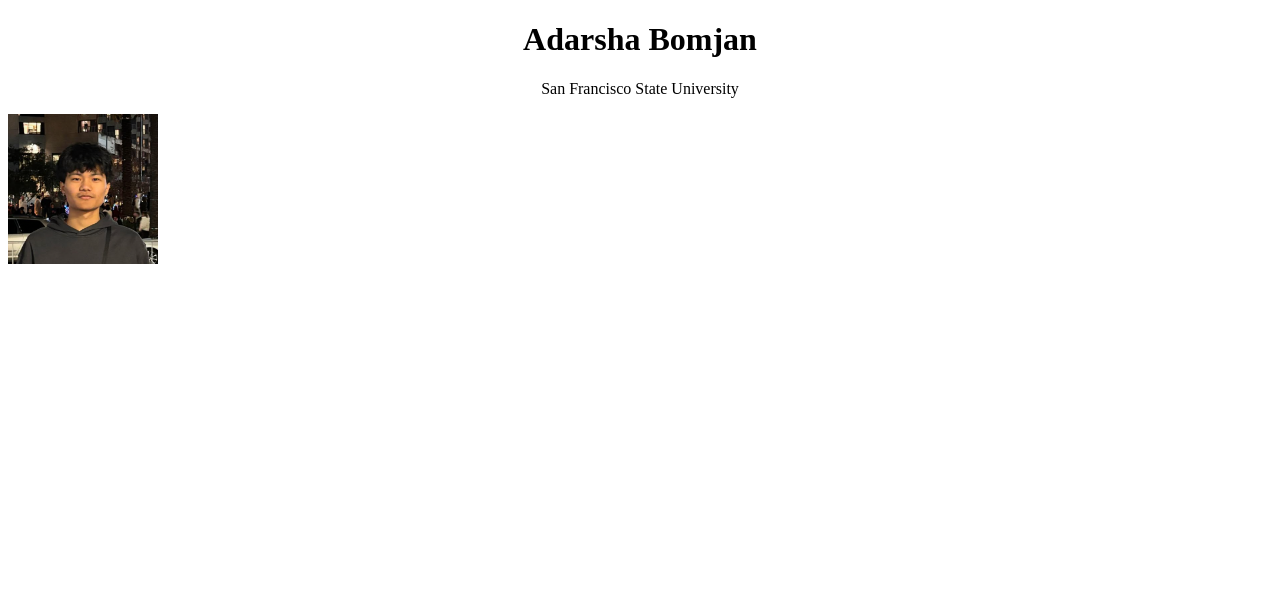
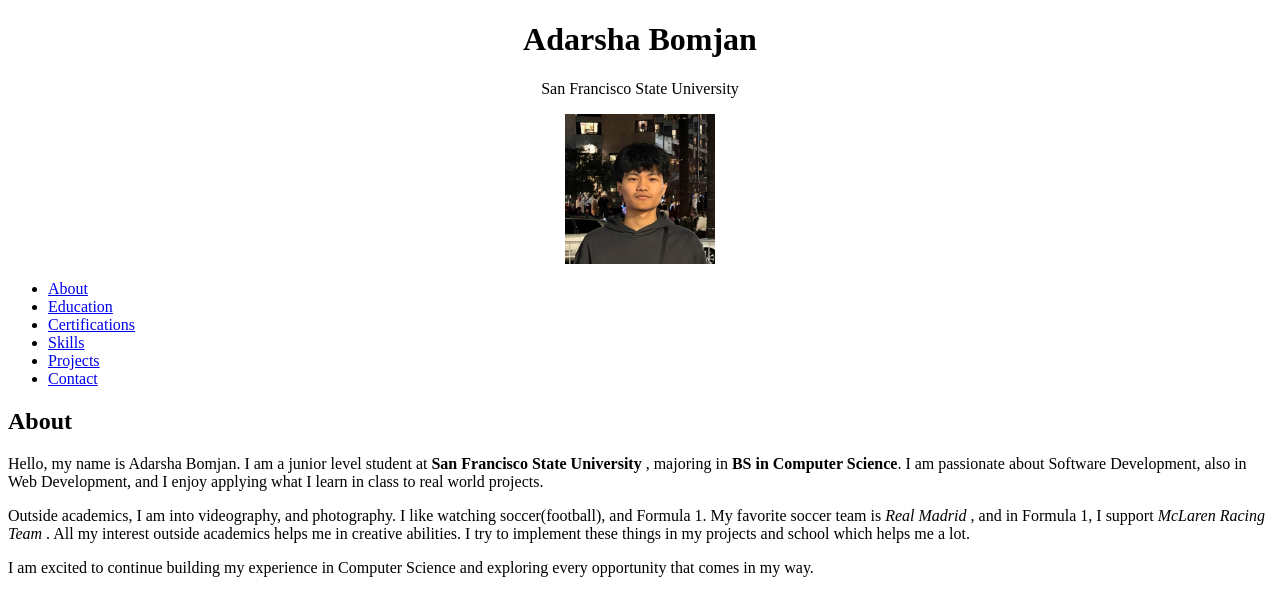
Before and after one commit to abomjan/CSC-317, a plain HTML site: page Assignments/assignment-2/index.html in a window 1280 px wide. Drawn offline with Linux system fonts and the light colour scheme.

Commit message:
Added section links and completed introduction section.

```diff
--- a/Assignments/assignment-2/index.html
+++ b/Assignments/assignment-2/index.html
@@ -11,16 +11,51 @@
 
         <h1 style="text-align: center;">Adarsha Bomjan</h1>
         <p style="text-align: center;">San Francisco State University</p>
-        <img src="assets/PFP.jpeg" alt="Adarsha's profile picture" width="150" height="150
-        ">
+        <img src="assets/PFP.jpeg" alt="Adarsha's profile picture" style="display: block; margin-left: auto; margin-right: auto;" width="150" height="150">
 
     </header>
 
     <nav>
+        <ul>
+            <li><a href="#introduction">About</a></li>
+            <li><a href="#edu">Education</a></li>
+            <li><a href="#certi">Certifications</a></li>
+            <li><a href="#ski">Skills</a></li>
+            <li><a href="#pro">Projects</a></li>
+            <li><a href="#con">Contact</a></li>
 
+        </ul>
+    </nav>
 
+    <section id="introduction">
+        <h1>About</h1>
+        <p>Hello, my name is Adarsha Bomjan. I am a junior level student at <strong>San Francisco State University</strong> , majoring in <strong>BS in Computer Science</strong>. I am passionate about Software Development, also in Web Development, and I enjoy applying what I learn in class to real world projects.</p>
 
-    </nav>
+        <p>Outside academics, I am into videography, and photography. I like watching soccer(football), and Formula 1. My favorite soccer team is <em>Real Madrid</em> , and in Formula 1, I support <em>McLaren Racing Team</em> . All my interest outside academics helps me in creative abilities. I try to implement these things in my projects and school which helps me a lot. </p>
+
+        <p>I am excited to continue building my experience in Computer Science and exploring every opportunity that comes in my way.</p>
+
+    </section>
+
+        <section id="edu">
+
+    </section>
+
+        <section id="certi">
+
+    </section>
+
+        <section id="ski">
+
+    </section>
+
+        <section id="pro">
+
+        </footer>
+
+        <section id="con">
+
+        </footer>
 
 </body>
 </html>
```
